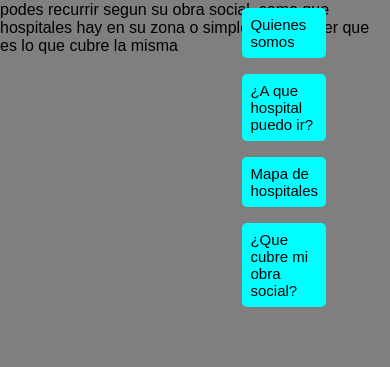
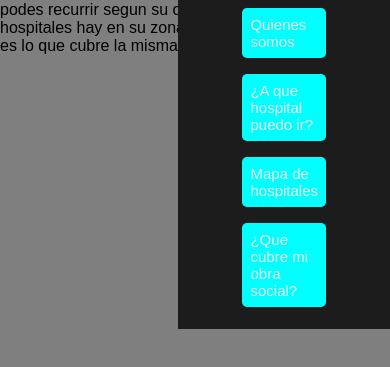
Before and after one commit to tomas03/TrabajoPractica, a plain HTML site: page index.html in a window 390 px wide. Both pictures are taken after a click on the button 379 px from the left and 42 px from the top of the page. Shown: the part 129-496 px from the top of the page. Drawn offline with Linux system fonts and the light colour scheme.

Commit message:
changes in idxStyle

```diff
--- a/css/IDXStyle.css
+++ b/css/IDXStyle.css
@@ -42,6 +42,7 @@ header {
         background-color: #1c1c1c;
         padding: 2rem;
         box-shadow: 0 0 0 100vmax rgba(0, 0, 0, .5);
+        height: 430px;
     }
     .abrirmenu,
     .cerrarmenu {
@@ -50,6 +51,7 @@ header {
         border: none;
         font-size: 25px;
         cursor: pointer;
+        margin-right: 1rem;
     }
     .cerrarmenu{
         color: #ececec;
@@ -112,7 +114,3 @@ header {
     -o-border-radius: 5px;
 
 }
-.nav_bar ul li a{
-    text-decoration: none;
-    color: black;
-}
```
